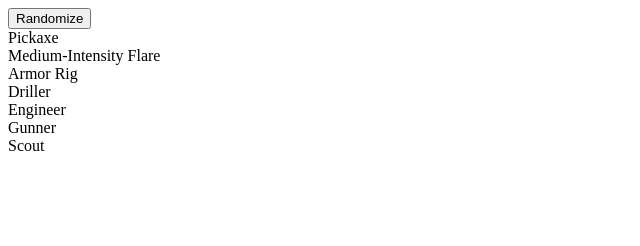
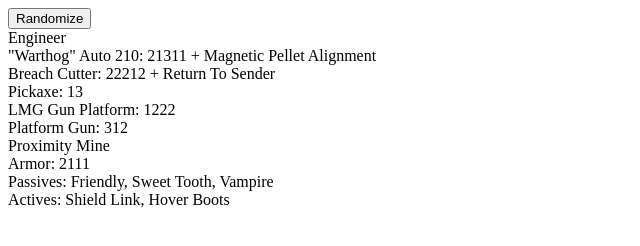
Before and after one commit to anabsentone/drng, a plain HTML site: page index.html in a window 1280 px wide. Both pictures are taken after a click on the button "Randomize". Shown: the whole page, without its empty margins (0-640 px from the left). Drawn offline with Linux system fonts and the light colour scheme.

Commit message:
update text on page itself

```diff
--- a/index.html
+++ b/index.html
@@ -808,6 +808,7 @@
                 var classNum = Math.floor((Math.random() * 4) + 1);
                 var className = loadout["class"][classNum];
                 console.log(className);
+                document.getElementById("loadoutClass").innerHTML = className;
 
                 var rowLength;
                 var setting;
@@ -823,6 +824,7 @@
                     }
                     else {
                         console.log(weaponName + ": " + settingString + " + " + loadout["primary"][className][weaponNum][i][setting]);
+                        document.getElementById("loadoutPrimary").innerHTML = weaponName + ": " + settingString + " + " + loadout["primary"][className][weaponNum][i][setting];
                     }
                 }
 
@@ -837,11 +839,13 @@
                     }
                     else {
                         console.log(weaponName + ": " + settingString + " + " + loadout["secondary"][className][weaponNum][i][setting]);
+                        document.getElementById("loadoutSecondary").innerHTML = weaponName + ": " + settingString + " + " + loadout["secondary"][className][weaponNum][i][setting] + "\n";
                     }
                 }
 
                 setting = Math.floor((Math.random() * 3) + 1);
                 console.log("Pickaxe: 1" + setting);
+                document.getElementById("loadoutPickaxe").innerHTML = "Pickaxe: 1" + setting + "\n";
 
                 settingString = "";
                 for (var i = 1; i < Object.keys(loadout["support"][className]).length; i++) {
@@ -849,6 +853,7 @@
                     settingString += Math.floor((Math.random() * rowLength) + 1);
                 }
                 console.log(loadout["support"][className][0] + ": " + settingString);
+                document.getElementById("loadoutSupport").innerHTML = loadout["support"][className][0] + ": " + settingString + "\n";
 
                 settingString = "";
                 for (var i = 1; i < Object.keys(loadout["mobility"][className]).length; i++) {
@@ -856,9 +861,11 @@
                     settingString += Math.floor((Math.random() * rowLength) + 1);
                 }
                 console.log(loadout["mobility"][className][0] + ": " + settingString);
+                document.getElementById("loadoutMobility").innerHTML = loadout["mobility"][className][0] + ": " + settingString + "\n";
 
                 setting = Math.floor((Math.random() * 3) + 1);
                 console.log(loadout["grenade"][className][setting]);
+                document.getElementById("loadoutGrenade").innerHTML = loadout["grenade"][className][setting] + "\n";
 
                 settingString = "";
                 for (var i = 1; i <= 4; i++) {
@@ -866,6 +873,7 @@
                     settingString += Math.floor((Math.random() * rowLength) + 1);
                 }
                 console.log("Armor: " + settingString);
+                document.getElementById("loadoutArmor").innerHTML = "Armor: " + settingString + "\n";
 
                 settingString = "";
                 var perkArray = [];
@@ -881,6 +889,7 @@
                     perkArray.splice(setting, 1);
                 }
                 console.log("Passives: " + settingString);
+                document.getElementById("loadoutPassive").innerHTML = "Passives: " + settingString + "\n";
 
                 settingString = "";
                 perkArray = [];
@@ -896,9 +905,9 @@
                     perkArray.splice(setting, 1);
                 }
                 console.log("Actives: " + settingString);
+                document.getElementById("loadoutActive").innerHTML = "Actives: " + settingString + "\n";
 
                 console.log("--------------------------------------");
-
             }
             function select() {
 
@@ -908,8 +917,18 @@
     <body>
         <div>
             <button onclick="random()">Randomize</button>
+            <div id="loadoutClass"></div>
+            <div id="loadoutPrimary"></div>
+            <div id="loadoutSecondary"></div>
+            <div id="loadoutPickaxe"></div>
+            <div id="loadoutSupport"></div>
+            <div id="loadoutMobility"></div>
+            <div id="loadoutGrenade"></div>
+            <div id="loadoutArmor"></div>
+            <div id="loadoutPassive"></div>
+            <div id="loadoutActive"></div>
         </div>
-        <div id="loadout">
+        <div id="loadout" style="display: none;">
             <div id="left">
                 <div id="primary" class="mainTile multiTile">
                     <div id="primaryOptions" class="multiOptions">
```
